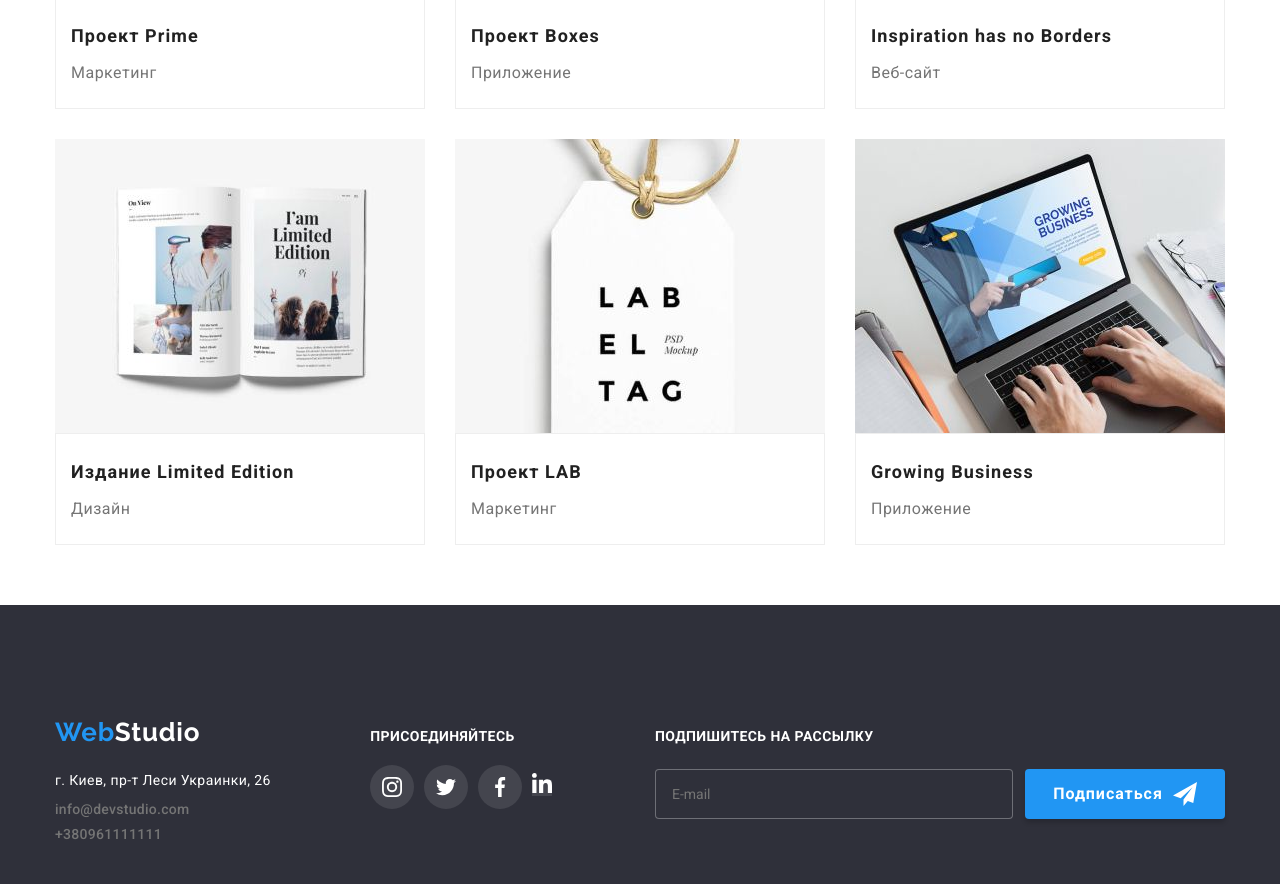
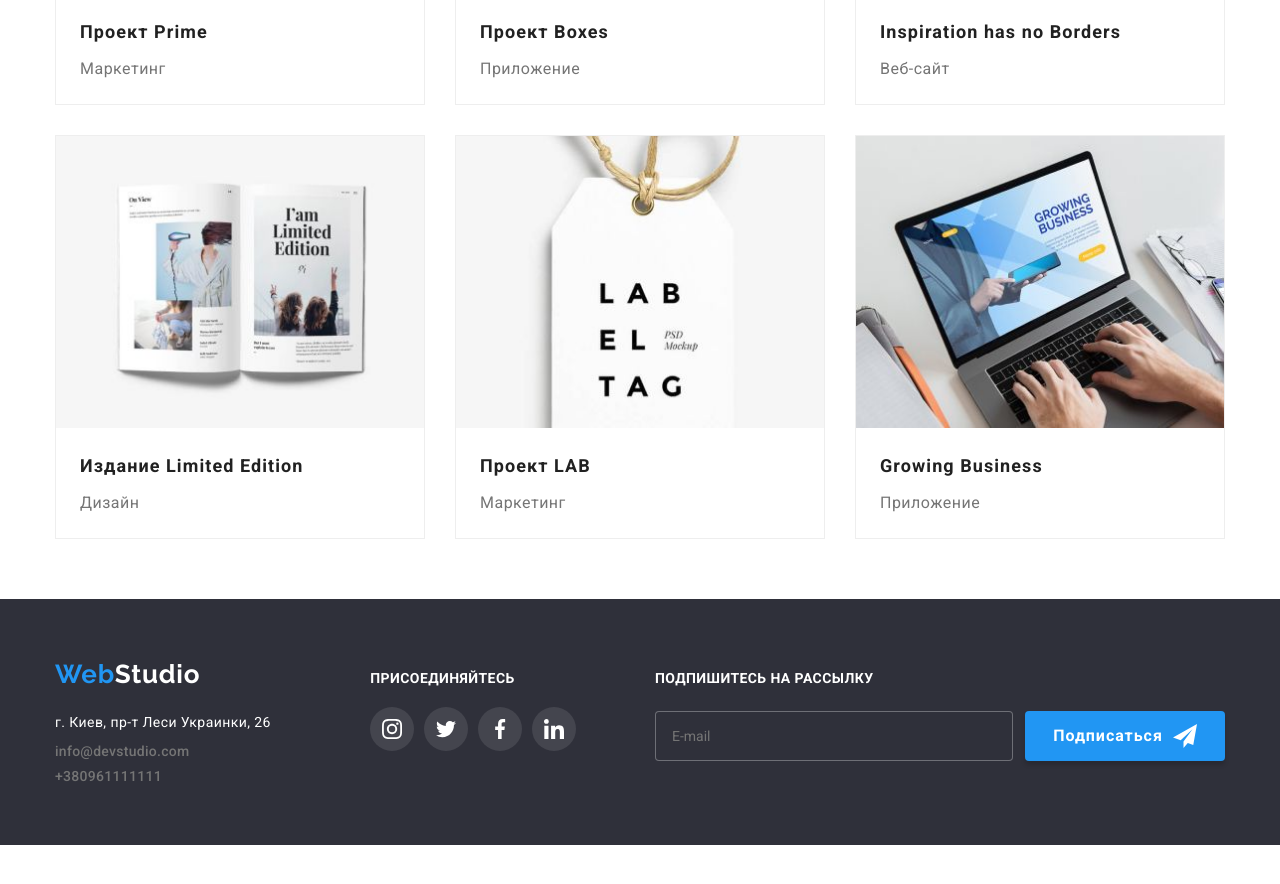
Before and after one commit to Seroga1984/goit-markup-hw-08, a plain HTML site: page portfolio.html in a window 1280 px wide. Shown: the part 962-1846 px from the top of the page. After the commit the page ends 1807 px from the top, so only its background shows below. Drawn offline with nearby package versions, Linux system fonts and the light colour scheme.

Commit message:
Последние правки

```diff
--- a/portfolio.html
+++ b/portfolio.html
@@ -834,18 +834,8 @@
               </a>
             </li>
             <li class="socials__item">
-              <a
-                class="socials__link--footer"
-                href=""
-                target="_blank"
-                rel="nooper"
-                aria-label="инкидым"
-              >
-                <svg
-                  class="socials__icon socials__icon--footer"
-                  width="20"
-                  height="20"
-                >
+              <a class="socials__link socials__link--footer" href="" target="_blank" rel="nooper" aria-label="инкидым">
+                <svg class="socials__icon socials__icon--footer" width="20" height="20">
                   <use href="./images/icons.svg#icon-linkedin"></use>
                 </svg>
               </a>
--- a/scss/components/_footer-form.scss
+++ b/scss/components/_footer-form.scss
@@ -18,6 +18,7 @@
       text-align: left;
       margin-left: auto;
       margin-right: 0;
+      margin-top: 0;
 
     }
 
--- a/scss/components/_mobile-menu.scss
+++ b/scss/components/_mobile-menu.scss
@@ -43,6 +43,7 @@
 .menu-button {
 
 display: inline-flex;
+
 margin: 0;
 padding: 0;
 border: none;
@@ -170,6 +171,16 @@ line-height: 22px;
 letter-spacing: 0.02em;
 
 color: #2196F3;
+
+@include mq(mobile-only){
+    font-size: 12px;
+}
+@include mq(mobile){
+font-size: 18px;
+}
+
+
+
 }
 
 .mobil-contact__item {
--- a/scss/components/_modal.scss
+++ b/scss/components/_modal.scss
@@ -57,6 +57,14 @@
     background: #ffffff;
     border: 1px solid rgba(0, 0, 0, 0.1);
     cursor: pointer;
+    @include mq(mobile-only){
+      top: 20px;
+    }
+        @include mq(mobile) {
+          top: 8px;
+        }
+
+
 
     &__icon-x {
       transition: fill 250ms cubic-bezier(0.4, 0, 0.2, 1);
--- a/scss/layouts/_header.scss
+++ b/scss/layouts/_header.scss
@@ -3,7 +3,12 @@
 .header {
   background-color: var(--wite-bg-color--);
   border-bottom: 1px solid #eeeeee;
-  position: relative;
+  position: fixed;
+  top: 0;
+  left: 0;
+  width: 100vw;
+  z-index: 10;
+
   &__container {
     display: flex;
     align-items: center;
--- a/scss/layouts/_portfolio.scss
+++ b/scss/layouts/_portfolio.scss
@@ -131,6 +131,7 @@
 
   &__item {
     width: 370px;
+    border: 1px solid #eeeeee;
 
 @include mq(mobile-only){
 width: 100%;
@@ -169,9 +170,9 @@ width: 100%;
 
   &__content {
     padding: 20px 24px;
-    border: 1px solid #eeeeee;
+    // border: 1px solid #eeeeee;
     @include mq(tablet) {
-      padding: 20px 15px;
+      padding: 20px 24px;
     }
   }
 
@@ -196,6 +197,7 @@ width: 100%;
     display: block;
     box-sizing: border-box;
     transition: 250ms cubic-bezier(0.4, 0, 0.2, 1);
+    height: 100%;
   }
 
   &__an {
@@ -227,6 +229,19 @@ width: 100%;
     letter-spacing: 0.03em;
 
     color: var(--sekondari-txt-color2--);
+    @include mq(mobile-only) {
+      padding: 20px 20px;
+      font-size: 12px;
+
+
+    }
+        @include mq(mobile){
+          padding: 63px 24px;
+          font-size: 18px;
+
+        }
+
+
   }
 
   &__link:hover,
--- a/scss/utils/_base.scss
+++ b/scss/utils/_base.scss
@@ -61,4 +61,8 @@ body {
   line-height: 1.71;
   letter-spacing: 0.03em;
   color: var(--main-txt-color--);
+  padding-top: 80px;
+  @include mq(mobile-only){
+    padding-top: 61px;
+  }
 }
```
Also changed, not shown: index.html (+54 -8 lines), css/main.css, css/main.min.css, images/work/img-1.jpg (added), images/work/img-2.jpg (added), images/work/img.jpg (added), images/work/img@2x-1.jpg (added), images/work/img@2x-2.jpg (added), images/work/img@2x.jpg (added), 2 other files.
